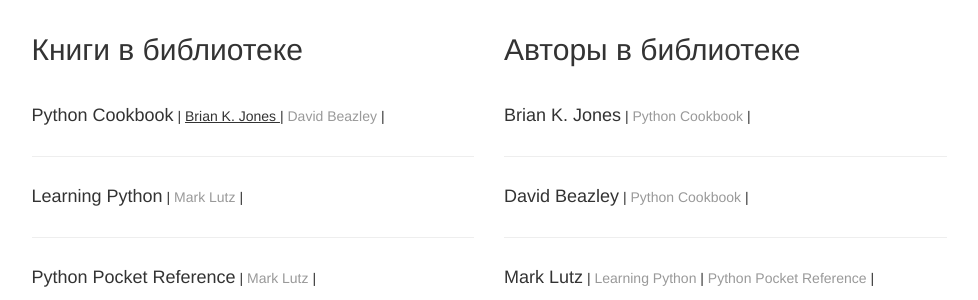
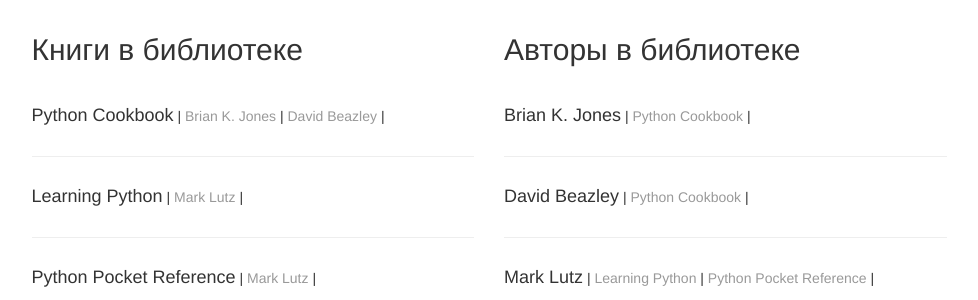
Before and after one commit to Riliam/elib, a Flask app: page / in a window 1280 px wide, with the pointer over the restyled element. Shown: the part 121-421 px from the top of the page, without its empty margins (151-1129 px from the left). Run offline with Flask 2, Linux system fonts and the light colour scheme; data comes from the database, SQL or seed files in the repository; some libraries are stand-ins or nearby versions.

Commit message:
Update grey-text style when logged out

```diff
--- a/static/style.css
+++ b/static/style.css
@@ -11,13 +11,6 @@
   text-decoration: underline;
 }
 
-.grey-text:hover {
-  color: #333;
-  text-decoration: underline;
-  cursor: default;
-}
-
-
 .padded-list-item {
   padding-left: 2em;
 }
```
